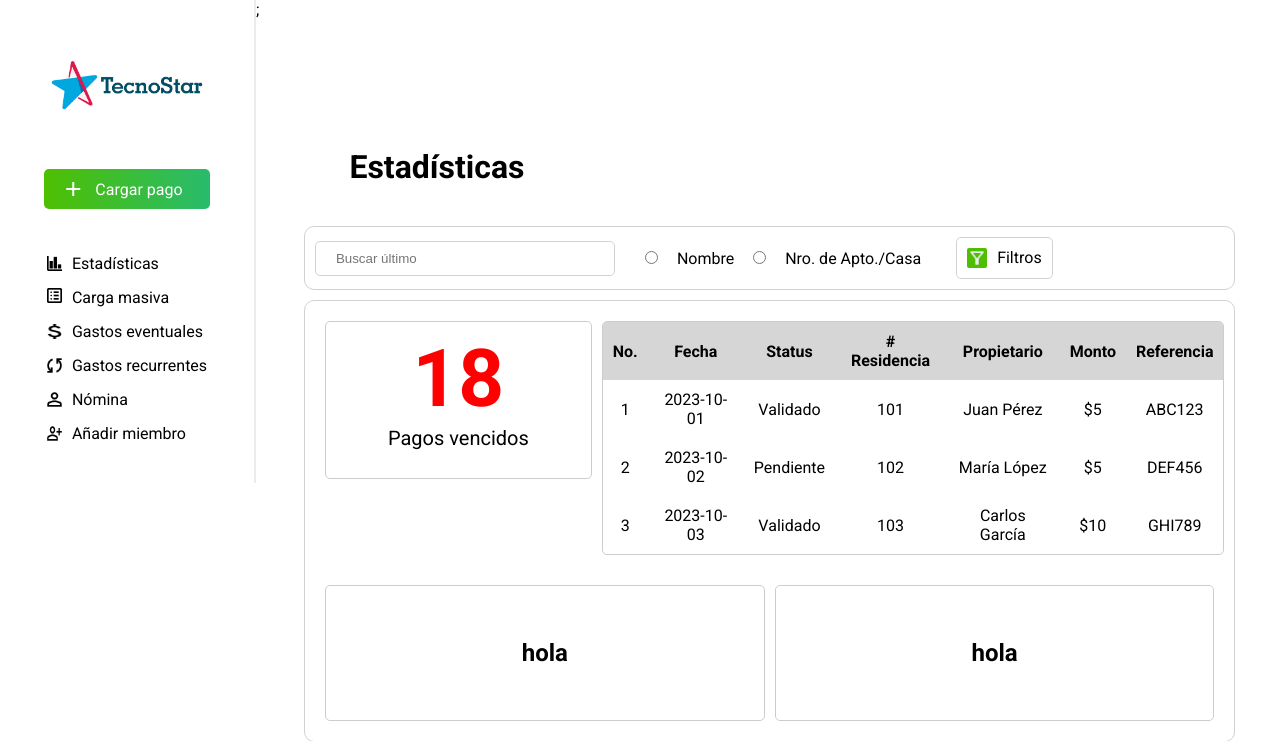
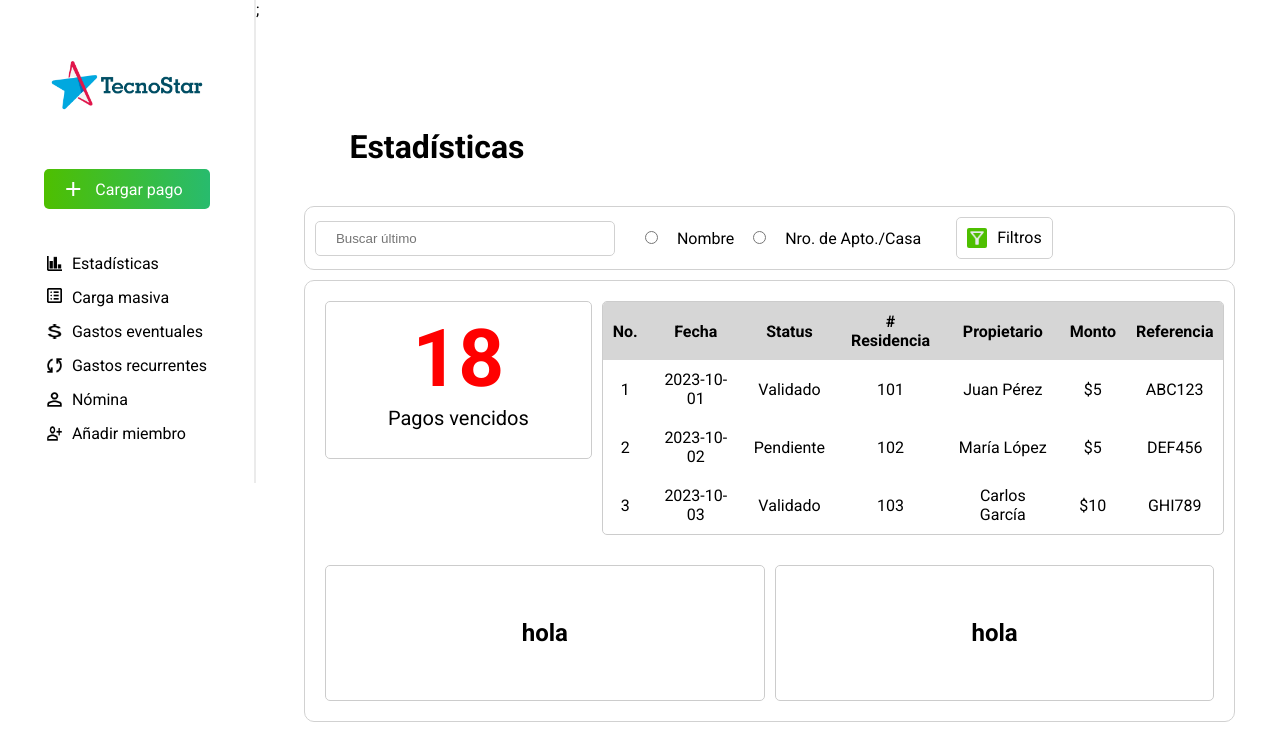
Before and after one commit to micha0507/condv1, a PHP site: page /index_admin.php in a window 1280 px wide. Shown: the top 741 px of the page. Run offline with PHP 8.4, Linux system fonts and the light colour scheme.

```diff
--- a/css/dashboard.css
+++ b/css/dashboard.css
@@ -125,11 +125,12 @@ body {
 
 
 /* TÍTULO ESTADÍSTICAS */
+
 .titulo {
     display: flex;
     justify-content: flex-start;
     width: 100%;
-    margin-top: 90px;
+    margin-top: 50px;
     margin-left: 140px;
     margin-bottom: 40px;
 }
```
